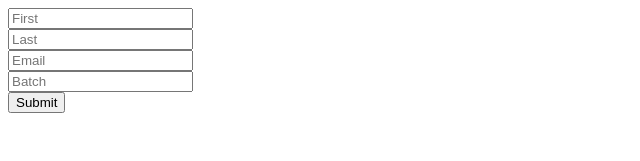
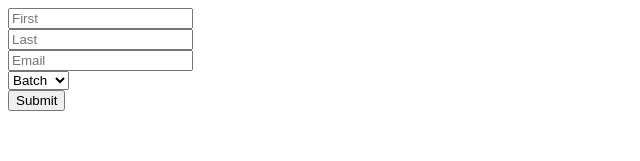
Before and after one commit to ebalczewski/rcmapp, a Next.js app: page /FormContainer in a window 1280 px wide. Shown: the top 161 px of the page, without its empty margins (0-640 px from the left). Built offline with nearby package versions, Linux system fonts and the light colour scheme.

Commit message:
Cleaned files and added a selector bar for Batches.

```diff
--- a/app.js
+++ b/app.js
@@ -31,10 +31,6 @@ function getById(model, id) {
 };
 
 // curl -d '{"MyKey":"My Value"}' -H "Content-Type: application/json" http://127.0.0.1:4000/users
-app.post('/users', function(req, res) {
-	User.create(req.body);
-	res.send(' ');
-});
 
 app.post('/createUser', function(req, res) {
 	User.create(req.body);
--- /dev/null
+++ b/components/SelectBox.js
@@ -0,0 +1,25 @@
+const SelectBox = (props) => {
+    return(
+        <div>
+            <select
+                name={props.name}
+                value={props.value}
+                onChange={props.handleChange}
+                >
+                <option value="" disabled>{props.placeholder}</option>
+                {props.options.map(option => {
+                    return(
+                        <option
+                            key={option}
+                            value={option}
+                            label={option}>{option}</option>
+                    );
+                })}
+            />
+
+            </select>
+        </div>
+    );
+}
+
+export default SelectBox;
--- a/pages/FormContainer.js
+++ b/pages/FormContainer.js
@@ -2,6 +2,7 @@ import React, {Component} from 'react';
 
 import TextBox from "../components/TextBox"
 import Button from "../components/Button"
+import SelectBox from '../components/SelectBox';
 
 class FormContainer extends Component {
     constructor(props) {
@@ -9,12 +10,13 @@ class FormContainer extends Component {
 
         this.state = {
             newUser: {
-                email: '',
-                firstName: '',
-                lastName: '',
-                batch: '',
-            }
-            //batch options -> pull down
+                email: "",
+                firstName: "",
+                lastName: "",
+                batch: "",
+            },
+
+            batchOptions : ["W1 18", "W2 19"]
         }
     }
 
@@ -22,20 +24,18 @@ class FormContainer extends Component {
         (event).preventDefault();
         let userData = this.state.newUser;
 
-        console.log(JSON.stringify(userData));
-
-        // fetch("http://localhost:4000/createUser",{
-        //     method: "POST",
-        //     body: JSON.stringify(userData),
-        //     headers: {
-        //         'Accept': "application",
-        //         'Content-Type' : "application/json"
-        //     }
-        // }).then(response => {
-        //     response.json().then(data => {
-        //         console.log("Successful" + data);
-        //     })
-        // })
+        fetch("http://localhost:4000/createUser",{
+            method: "POST",
+            body: JSON.stringify(userData),
+            headers: {
+                'Accept': "application",
+                'Content-Type' : "application/json"
+            }
+        }).then(response => {
+            response.json().then(data => {
+                console.log("Successful" + data);
+            })
+        })
 
         console.log("submit");
     }
@@ -56,6 +56,7 @@ class FormContainer extends Component {
     }
 
     render() {
+
         return(
             <form onSubmit={this.handleFormSubmit}>
                 <TextBox
@@ -79,10 +80,10 @@ class FormContainer extends Component {
                     placeholder = {"Email"}
                     handleChange = {this.handleInput}/>
 
-                    <TextBox
-                    type = {'text'}
+                    <SelectBox
                     name = {'batch'}
-                    value = {this.state.newUser.name}
+                    options = {this.state.batchOptions}
+                    value = {this.state.newUser.batch}
                     placeholder = {"Batch"}
                     handleChange = {this.handleInput}/>
 
```
